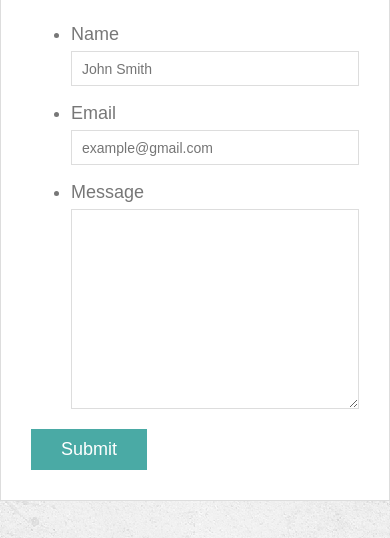
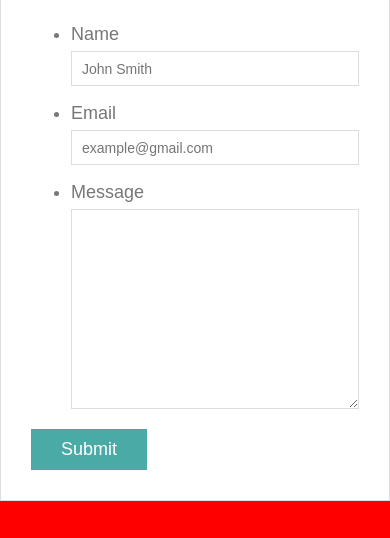
Before and after one commit to techman98/Responsive-Portfolio, a plain HTML site: page contact.html in a window 390 px wide. Shown: the part 236-774 px from the top of the page. Drawn offline with Linux system fonts and the light colour scheme.

Commit message:
Media Queries are workinggit add .git add .

```diff
--- a/assets/css/style.css
+++ b/assets/css/style.css
@@ -3,7 +3,7 @@ body {
     font-size: 18px;
     line-height: 34px;
     color: #777;
-    background: url("../images/concrete_seamless.png");
+    /* background: url("../images/concrete_seamless.png"); */
   }
 
   * {
@@ -15,8 +15,8 @@ body {
 
   /* https://css-tricks.com/snippets/css/sticky-footer/ */
 
-  html,
-  body {
+html,
+body {
     height: 100%;
   }
 
@@ -237,7 +237,18 @@ body {
     background: #4aaaa5;
     border: 0 none;
   }
-
-  /* @media screen {
-    max-width: 980px;
-  } */
+  @media only screen and (max-width: 980px){
+    body{
+        background-color: blue;
+    }
+  }
+ @media only screen and (max-width: 960px){
+    body{
+        background-color: purple;
+    }
+  }
+ @media only screen and (max-width: 760px){
+    body{
+        background-color: red;
+    }
+  }
```
